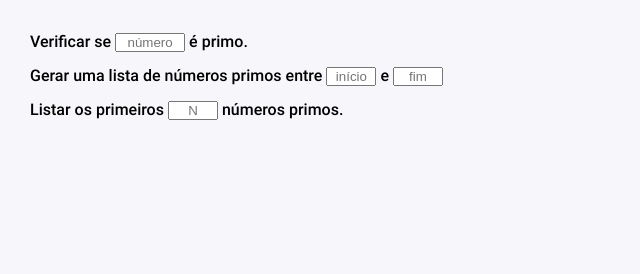
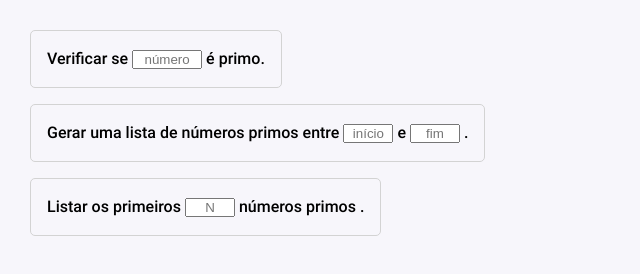
Before and after one commit to igorMSoares/javascript-prime-numbers, a website with bundled scripts: page index.html in a window 1280 px wide. Shown: the whole page, without its empty margins (0-640 px from the left). Built offline with nearby package versions, Linux system fonts and the light colour scheme.

Commit message:
margin and padding modifications. added section tag wrapper with border

```diff
--- a/css/style.css
+++ b/css/style.css
@@ -9,7 +9,6 @@ body {
   width: 100%;
   height: 100%;
   background-color: rgba(238, 236, 247, 0.464);
-  /* background-color: rgb(113, 149, 53, 0.2); */
 }
 @font-face {
   font-family: Roboto;
@@ -19,9 +18,20 @@ main {
   padding: 30px;
   font-family: Roboto, Verdana, Geneva, Tahoma, sans-serif;
 }
+main p:first-child {
+  margin-top: 0;
+}
 p {
   line-height: 1.5em;
-  margin-bottom: 10px;
+  margin-bottom: 0;
+  margin-top: 2em;
+}
+section.wrapper {
+  border: 1px solid lightgray;
+  width: fit-content;
+  padding: 1em;
+  border-radius: 5px;
+  margin-bottom: 1em;
 }
 #verify-number-input {
   width: 70px;
@@ -33,7 +43,8 @@ p {
   font-size: 1.2em;
   background-color: rgba(172, 189, 189, 0.15);
   border-radius: 15px;
-  padding: 10px;
+  padding: 0.5em;
+  margin-top: 0.5em;
   width: fit-content;
 }
 .generate-list-input {
@@ -54,13 +65,12 @@ p {
   word-spacing: 0.5em;
   max-height: 50vh;
   overflow-y: auto;
+  text-overflow: ellipsis;
   padding-right: 10px;
 }
 .msg {
-  /* display: none; */
   border: 1px dotted var(--input-border);
   padding: 0.5em;
-  /* margin: 5px auto 0 auto; */
   border-radius: 6px;
 }
 .success {
--- a/index.html
+++ b/index.html
@@ -14,6 +14,7 @@
   </head>
   <body>
     <main>
+      <section id="verify-number" class="wrapper">
         <p>
           <label for="verify-number-input">
             Verificar se
@@ -23,7 +24,7 @@
               type="text"
               placeholder="número"
             />
-          é primo.
+            é primo<span id="verify-number-punctuation">.</span>
           </label>
         </p>
         <p
@@ -31,7 +32,8 @@
           class="js-result"
           style="display: none"
         ></p>
-
+      </section>
+      <section class="wrapper">
         <p id="generate-list-p">
           <label for="generate-list-from-input">
             Gerar uma lista de números primos entre
@@ -52,6 +54,7 @@
               name="generate-list-to"
               placeholder="fim"
             />
+            <span id="generate-list-punctuation">.</span>
           </label>
         </p>
         <p
@@ -59,7 +62,8 @@
           class="js-result listResult"
           style="display: none"
         ></p>
-
+      </section>
+      <section class="wrapper">
         <p id="generate-first-n-primes-p">
           <label for="generate-first-n-primes-input">
             Listar os primeiros
@@ -70,16 +74,16 @@
               id="generate-first-n-primes-input"
               placeholder="N"
             />
-          números primos.
+            números primos
+            <span id="generate-first-n-primes-punctuation">.</span>
           </label>
         </p>
-      <div class="list-result-wrapper">
         <p
           id="generate-first-n-primes-result-p"
           class="js-result listResult"
           style="display: none"
         ></p>
-      </div>
+      </section>
     </main>
   </body>
 </html>
```
Lines whose indentation alone changed are shown as unchanged.
